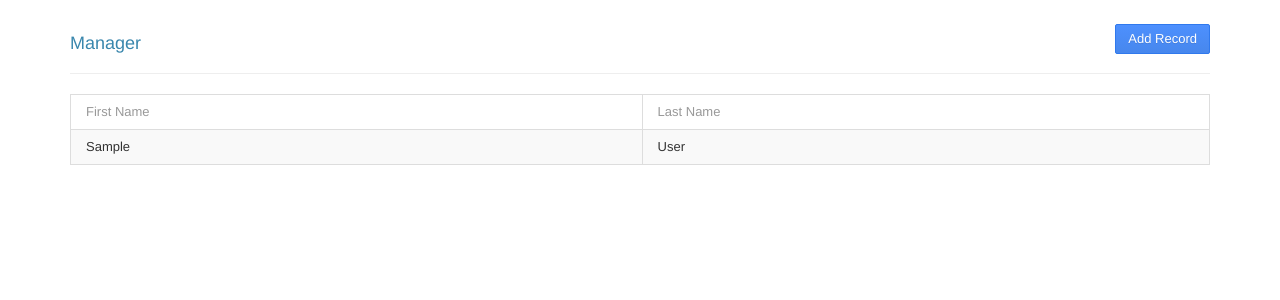
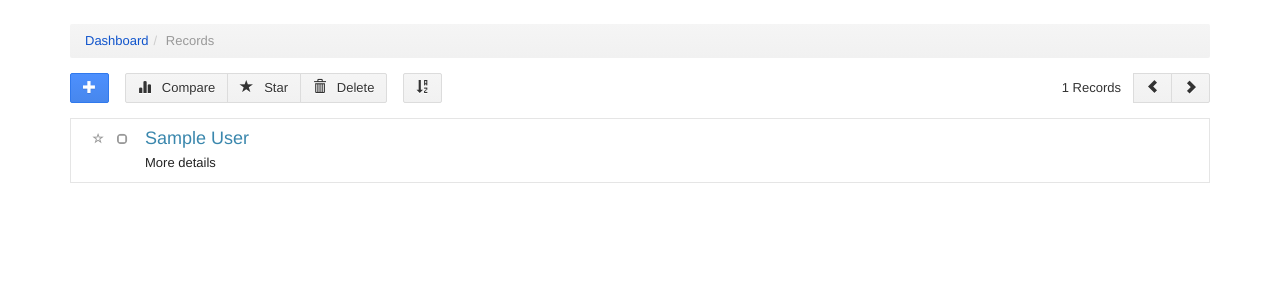
Before and after one commit to kirushanths/playerproject-django, a Django app: template playerproject/playerproject/apps/templates/dashboard/records.html in a window 1280 px wide. Shown: the part 46-346 px from the top of the page. Run offline with Django 3.2, Linux system fonts and the light colour scheme; the template is opened without the code that fills it: most values are stand-ins (such as "Sample title", 1, 10 or a date in 2020); some libraries are stand-ins or nearby versions.

Commit message:
relayouted records page

```diff
--- a/playerproject/playerproject/apps/dashboard/views.py
+++ b/playerproject/playerproject/apps/dashboard/views.py
@@ -37,7 +37,7 @@ def manager(request):
 	    # If page is out of range (e.g. 9999), deliver last page of results.
 		records = paginator.page(paginator.num_pages)
 
-	return render(request,'dashboard/records.html', {'records': records})
+	return render(request,'dashboard/records.html', { 'records': records, 'paginator': paginator })
 
 
 @login_required
--- a/playerproject/playerproject/apps/templates/dashboard/records.html
+++ b/playerproject/playerproject/apps/templates/dashboard/records.html
@@ -1,4 +1,4 @@
-{% extends "base/_layout_standard.html" %}
+{% extends "base/_layout_bare.html" %}
 {% load staticfiles i18n %}
 {% load bootstrap %}
 
@@ -6,35 +6,79 @@
 Manager
 {% endblock %}
 
-{% block header_right %}
-	<a class="btn btn-primary pull-right" href="{% url 'dashboard_manager_add' %}">
-		Add Record
-	</a>
-{% endblock %}
-
 {% block main %}
 
+<div class="dashboard">
+
+	<ol class="breadcrumb">
+		<li class=""><a href="{% url 'dashboard_home' %}">Dashboard</a></li>
+		<li class="active">Records</li>
+	</ol>
+
+	<div class="btn-toolbar" role="toolbar">
+		<div class="btn-group">
+			<a class="btn btn-primary" href="{% url 'dashboard_manager_add' %}">
+				<i class="glyphicon glyphicon-plus"></i>
+			</a>
+		</div>
+
+		<div class="btn-group">
+			<button class="btn btn-default">
+				<i class="glyphicon glyphicon-stats"></i>
+				&nbsp;&nbsp;Compare
+			</button>
+			<button class="btn btn-default"><i class="glyphicon glyphicon-star"></i>
+				&nbsp;&nbsp;Star
+			</button>
+			<button class="btn btn-default"><i class="glyphicon glyphicon-trash"></i>
+				&nbsp;&nbsp;Delete
+			</button>
+
+		</div>
+
+		<div class="btn-group">
+			<button class="btn btn-default"><i class="glyphicon glyphicon-sort-by-alphabet"></i></button>
+		</div>
+
+		<div class="btn-group pull-right">
+			<span class="btn">{{ paginator.count }} Records</span>
+			<button class="btn btn-default"><i class="glyphicon glyphicon-chevron-left"></i></button>
+			<button class="btn btn-default"><i class="glyphicon glyphicon-chevron-right"></i></button>
+		</div>
+	</div>
+	<div class="clearfix"></div>
+
 	{% if records %}
-		<table class="table table-striped table-hover table-bordered">
-			<thead>
-				<tr>
-					<th>First Name</th>
-					<th>Last Name</th>
-				</tr>
-			</thead>
-			<tbody>
+
+	<div class="list-group">
+
 		{% for record in records %}
-				<tr>
-					<td>
-						{{ record.first_name }}
-					</td>
-					<td>
-						{{ record.last_name }}
-					</td>
-				</tr>
+
+		<div class="list-group-item">
+			<div class="media">
+				<div class="pull-left">
+					<div class="btn-group btn-group-xs">
+						<a href="#" class="btn btn-link">
+							<i class="text-muted glyphicon glyphicon-star-empty"></i>
+						</a>
+						<a href="#" class="btn btn-link text-muted">
+							<i class="text-muted glyphicon glyphicon-unchecked"></i>
+						</a>
+					</div>
+				</div>
+				<div class="media-body">
+					<h4 class="media-heading">
+						<a class="text-info" href="{% url 'dashboard_player' record.id %}">{{ record.first_name }} {{ record.last_name }}</a>
+					</h4>
+					<span>More details</span>
+				</div>
+			</div>
+		</div>
+
 		{% endfor %}
-			</tbody>
-		</table>
+
+	</div>
+
 	{# Pagination #}
 	{% if records.paginator.num_pages > 1 %}
 	{# Only show paginator if there are more than 1 pages #}
@@ -74,4 +118,6 @@ Manager
 	<p>No records were found.</p>
 	{% endif %}
 
+</div>
+
 {% endblock %}
--- a/playerproject/playerproject/static/core/css/base.css
+++ b/playerproject/playerproject/static/core/css/base.css
@@ -66,3 +66,5 @@
     .dashboard .panel li a { display:block; }
 
     .dashboard h4 {  }
+
+    .dashboard .btn-toolbar { margin:15px 0; }
```
Lines whose indentation alone changed are shown as unchanged.
